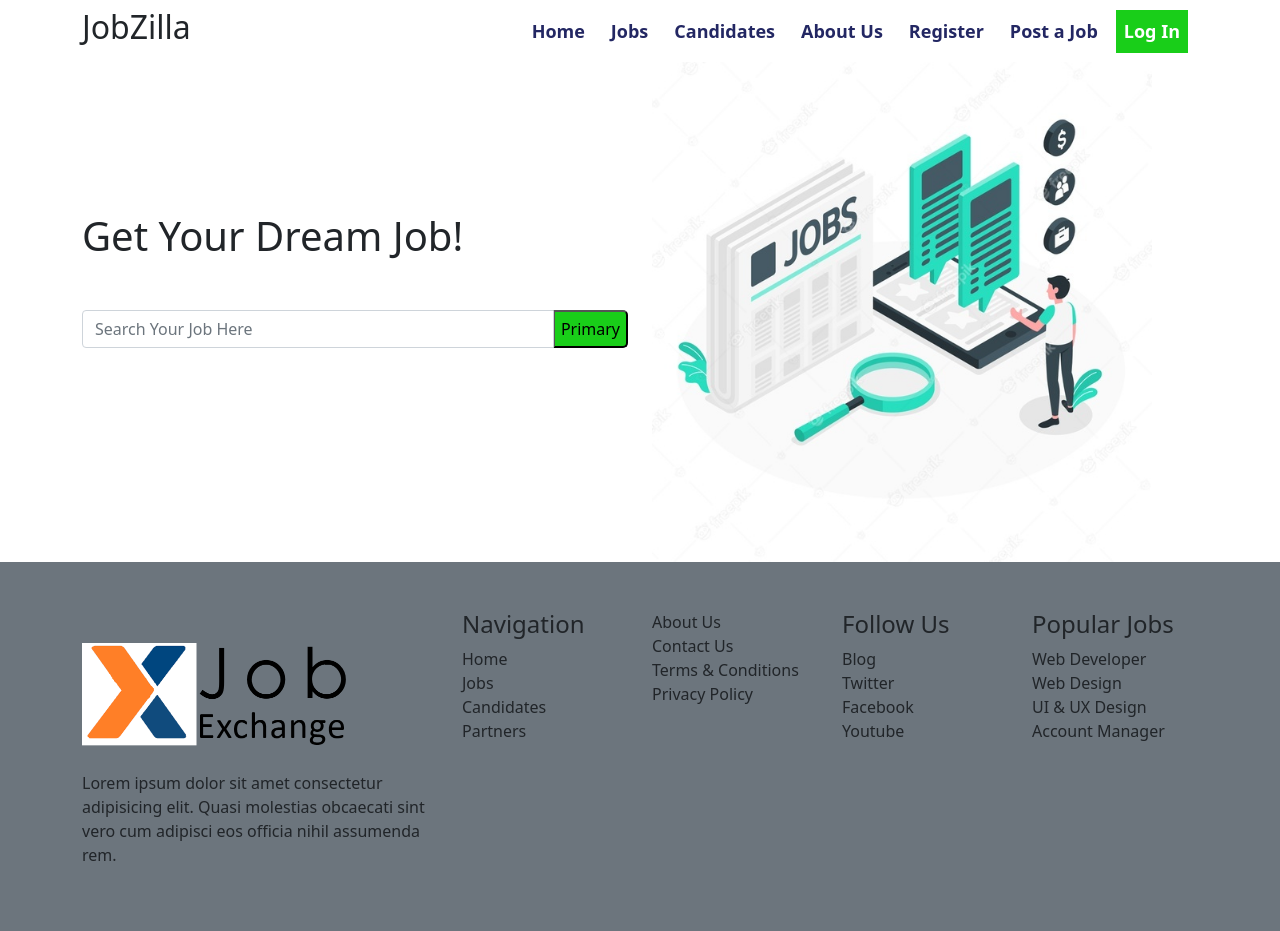
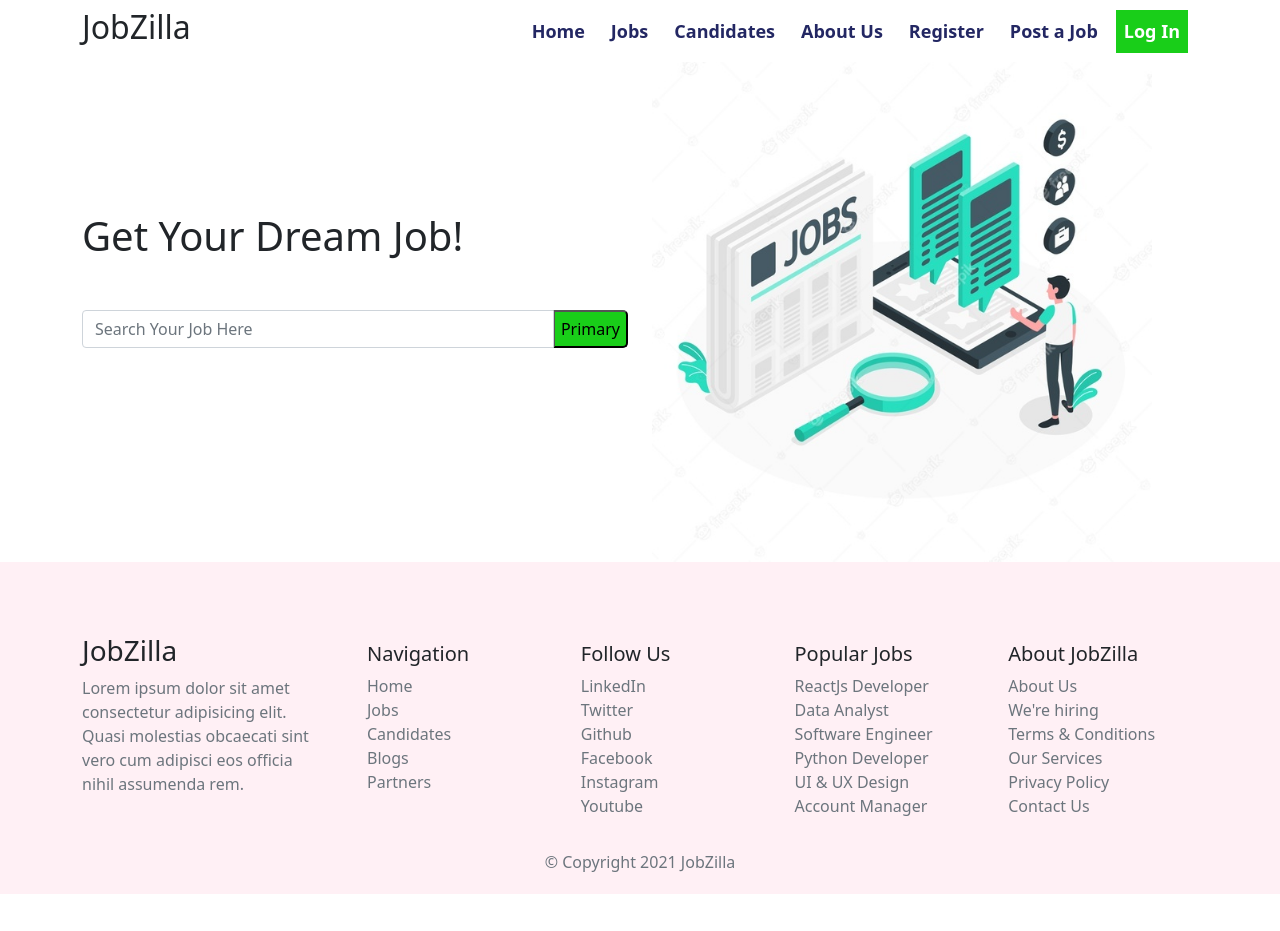
Before and after one commit to DevSquadCode/jobzilla-client, a React (Create React App) app: page / in a window 1280 px wide. After the commit the page ends 894 px from the top, so only its background shows below. Built offline with nearby package versions, Linux system fonts and the light colour scheme.

Commit message:
footer polished

```diff
--- a/src/components/Footer/Footer.jsx
+++ b/src/components/Footer/Footer.jsx
@@ -1,52 +1,55 @@
 import React from 'react';
-import footerStyle from './footer.module.css'
-import logo from '../../images/Job-Exchange-Logo.png';
 import {
+    aboutJobZilla,
     followUs,
     navigationOne,
-    navigationTow,
     popularJobs
 } from './footerData/FooterData';
 
 
 const Footer = () => {
     return (
-        <footer className='bg-secondary py-5'>
-            <div className="container">
-                <div className="row">
-                    <div className="col-md-4">
-                        <img className='img-fluid' src={logo} alt="" />
-                        <p>Lorem ipsum dolor sit amet consectetur adipisicing elit. Quasi molestias obcaecati sint vero cum adipisci eos officia nihil assumenda rem.</p>
+        <footer className='pt-5 pb-1' style={{ background: '#FFF0F5' }}>
+            <div className="container py-4">
+                <div className="row text-center text-md-start">
+                    <div className="col-md-3">
+                        <h3>JobZilla</h3>
+                        <p className='text-secondary pe-3'>Lorem ipsum dolor sit amet consectetur adipisicing elit. Quasi molestias obcaecati sint vero cum adipisci eos officia nihil assumenda rem.</p>
                     </div>
-                    <div className="col-md-8">
+                    <div className="col-md-9">
                         <div className="row">
-                            <div className="col-md-3">
-                                <h4>Navigation</h4>
+                            <div className="col-md-3 py-2">
+                                <h5>Navigation</h5>
                                 {
-                                    navigationOne.map((link, i) => <li key={i++} className='list-unstyled'>{link.title}</li>)
+                                    navigationOne.map((link, i) => <a href={link.link} key={i++} className='text-decoration-none d-block text-secondary'>{link.title}</a>)
                                 }
                             </div>
-                            <div className="col-md-3">
+
+                            <div className="col-md-3 py-2">
+                                <h5>Follow Us</h5>
                                 {
-                                    navigationTow.map((link, i) => <li key={i++} className='list-unstyled'>{link.title}</li>)
+                                    followUs.map((link, i) => <a href={link.link} key={i++} className='text-decoration-none d-block text-secondary'>{link.title}</a>)
                                 }
                             </div>
-                            <div className="col-md-3">
-                                <h4>Follow Us</h4>
+                            <div className="col-md-3 py-2">
+                                <h5>Popular Jobs</h5>
                                 {
-                                    followUs.map((link, i) => <li key={i++} className='list-unstyled'>{link.title}</li>)
+                                    popularJobs.map((job, i) => <a href={job.link} key={i++} className='text-decoration-none d-block text-secondary'>{job.title}</a>)
                                 }
                             </div>
-                            <div className="col-md-3">
-                                <h4>Popular Jobs</h4>
+                            <div className="col-md-3 py-2">
+                                <h5>About JobZilla</h5>
                                 {
-                                    popularJobs.map((job, i) => <li key={i++} className='list-unstyled'>{job.title}</li>)
+                                    aboutJobZilla.map((link, i) => <a href={link.link} key={i++} className='text-decoration-none d-block text-secondary'>{link.title}</a>)
                                 }
                             </div>
                         </div>
                     </div>
                 </div>
             </div>
+            <div>
+                <p className='text-center text-secondary'>&#169; Copyright {new Date().getFullYear()} JobZilla</p>
+            </div>
         </footer>
     );
 };
--- a/src/components/Footer/footerData/FooterData.js
+++ b/src/components/Footer/footerData/FooterData.js
@@ -12,6 +12,10 @@ export const navigationOne = [
         link: 'http://localhost:3000/'
     },
     {
+        title: 'Blogs',
+        link: 'http://localhost:3000/'
+    },
+    {
         title: 'Partners',
         link: 'http://localhost:3000/'
     },
@@ -19,13 +23,13 @@ export const navigationOne = [
 ]
 
 
-export const navigationTow = [
+export const aboutJobZilla = [
     {
         title: 'About Us',
         link: 'http://localhost:3000/'
     },
     {
-        title: 'Contact Us',
+        title: `We're hiring`,
         link: 'http://localhost:3000/'
     },
     {
@@ -33,14 +37,22 @@ export const navigationTow = [
         link: 'http://localhost:3000/'
     },
     {
+        title: 'Our Services',
+        link: 'http://localhost:3000/'
+    },
+    {
         title: 'Privacy Policy',
+        link: 'http://localhost:3000/'
+    },
+    {
+        title: 'Contact Us',
         link: 'http://localhost:3000/'
     },
 ]
 
 export const followUs = [
     {
-        title : 'Blog',
+        title : 'LinkedIn',
         link: 'http://localhost:3000/'
     },
     {
@@ -48,7 +60,15 @@ export const followUs = [
         link: 'http://localhost:3000/'
     },
     {
+        title: 'Github',
+        link: 'http://localhost:3000/'
+    },
+    {
         title: 'Facebook',
+        link: 'http://localhost:3000/'
+    },
+    {
+        title: 'Instagram',
         link: 'http://localhost:3000/'
     },
     {
@@ -59,11 +79,19 @@ export const followUs = [
 
 export const popularJobs = [
     {
-        title: 'Web Developer',
+        title: 'ReactJs Developer',
         link: 'http://localhost:3000/'
     },
     {
-        title: 'Web Design',
+        title: 'Data Analyst',
+        link: 'http://localhost:3000/'
+    },
+    {
+        title: 'Software Engineer',
+        link: 'http://localhost:3000/'
+    },
+    {
+        title: 'Python Developer',
         link: 'http://localhost:3000/'
     },
     {
```
